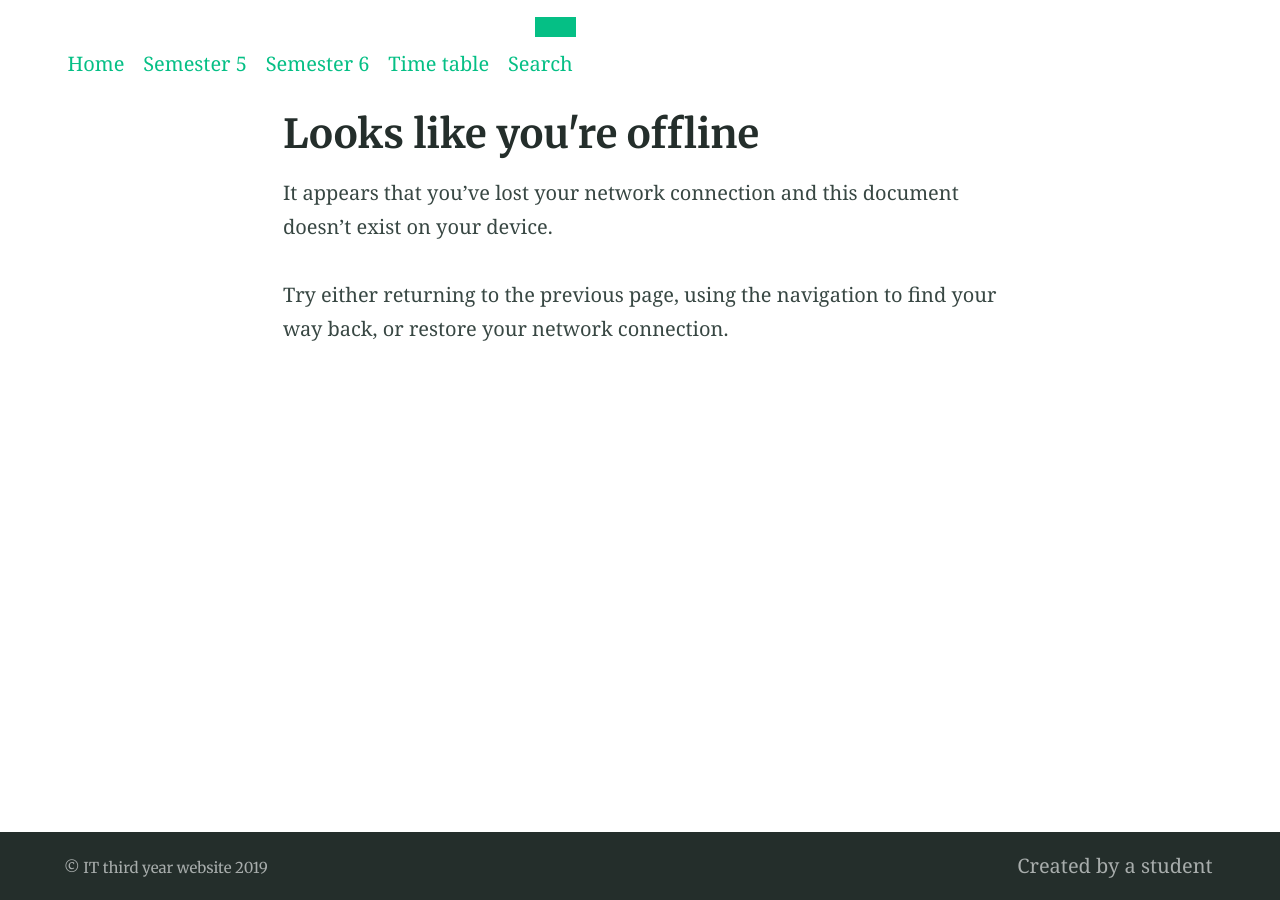
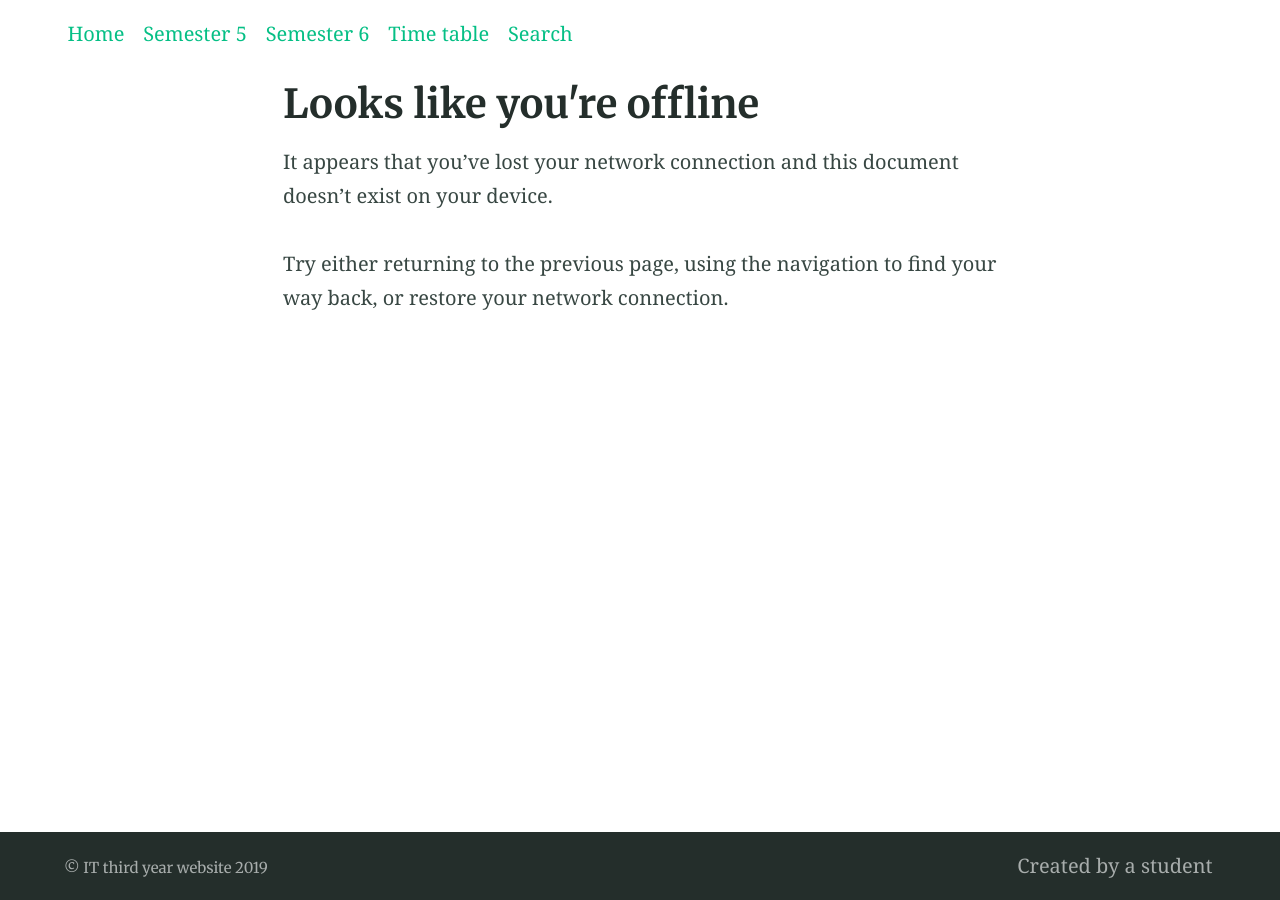
Before and after one commit to Srj98/2021, a Jekyll site: the page built from offline.md, in a window 1280 px wide. Built offline with Jekyll 4.4.1, drawn with Linux system fonts in a browser that asks for light colours; our own code applies the rules of GitHub Pages for plain Markdown files.

Commit message:
Update nav-header.html

```diff
--- a/_includes/nav-header.html
+++ b/_includes/nav-header.html
@@ -14,7 +14,10 @@
       </li>
     {% endfor %}
   </ul>
-  <button class="menu-icon" aria-label="Menu toggle">
+  <button class="button  button--nav" aria-label="Menu toggle">
+    <svg viewBox="0 0 18 15" width="18px" height="15px">
+              <path d="M18,1.484c0,0.82-0.665,1.484-1.484,1.484H1.484C0.665,2.969,0,2.304,0,1.484l0,0C0,0.665,0.665,0,1.484,0 h15.032C17.335,0,18,0.665,18,1.484L18,1.484z M18,7.516C18,8.335,17.335,9,16.516,9H1.484C0.665,9,0,8.335,0,7.516l0,0 c0-0.82,0.665-1.484,1.484-1.484h15.032C17.335,6.031,18,6.696,18,7.516L18,7.516z M18,13.516C18,14.335,17.335,15,16.516,15H1.484 C0.665,15,0,14.335,0,13.516l0,0c0-0.82,0.665-1.483,1.484-1.483h15.032C17.335,12.031,18,12.695,18,13.516L18,13.516z"/>
+            </svg>
   </button>
 </nav>
 {% else %}
```
